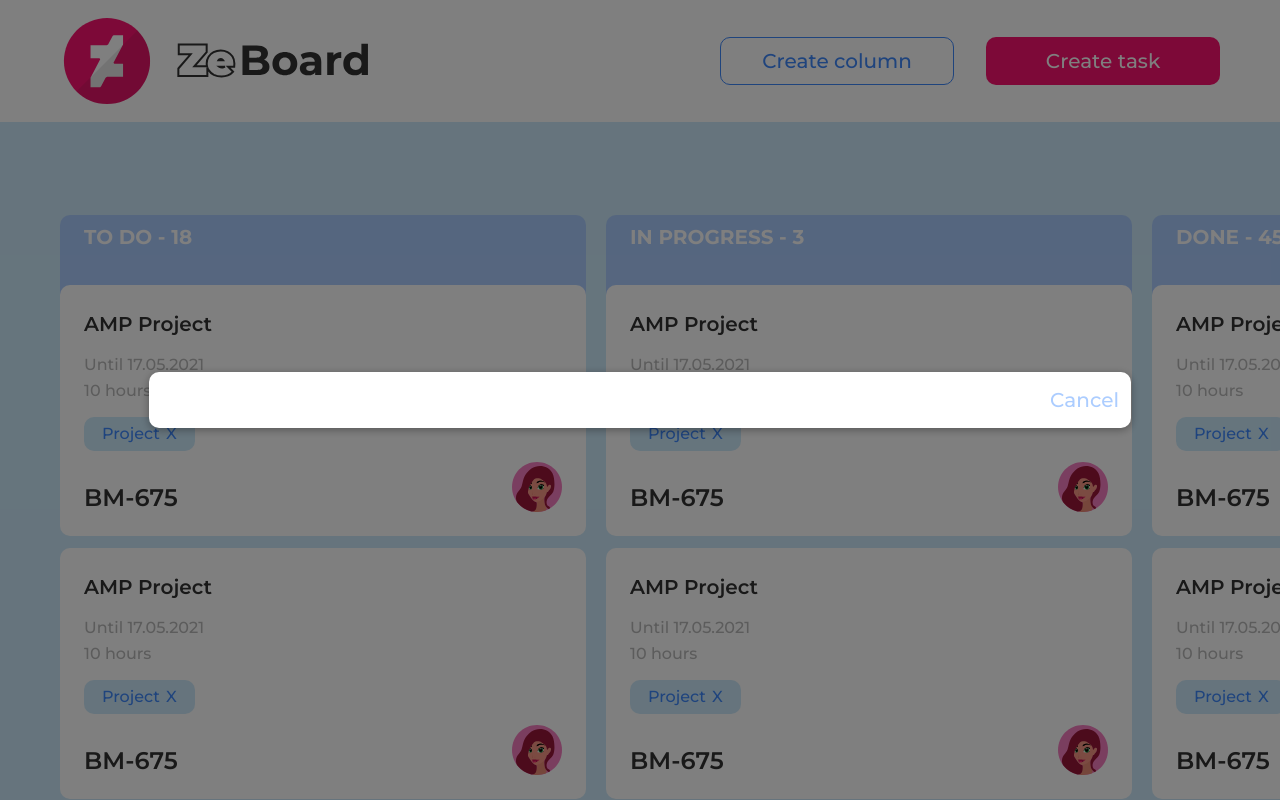
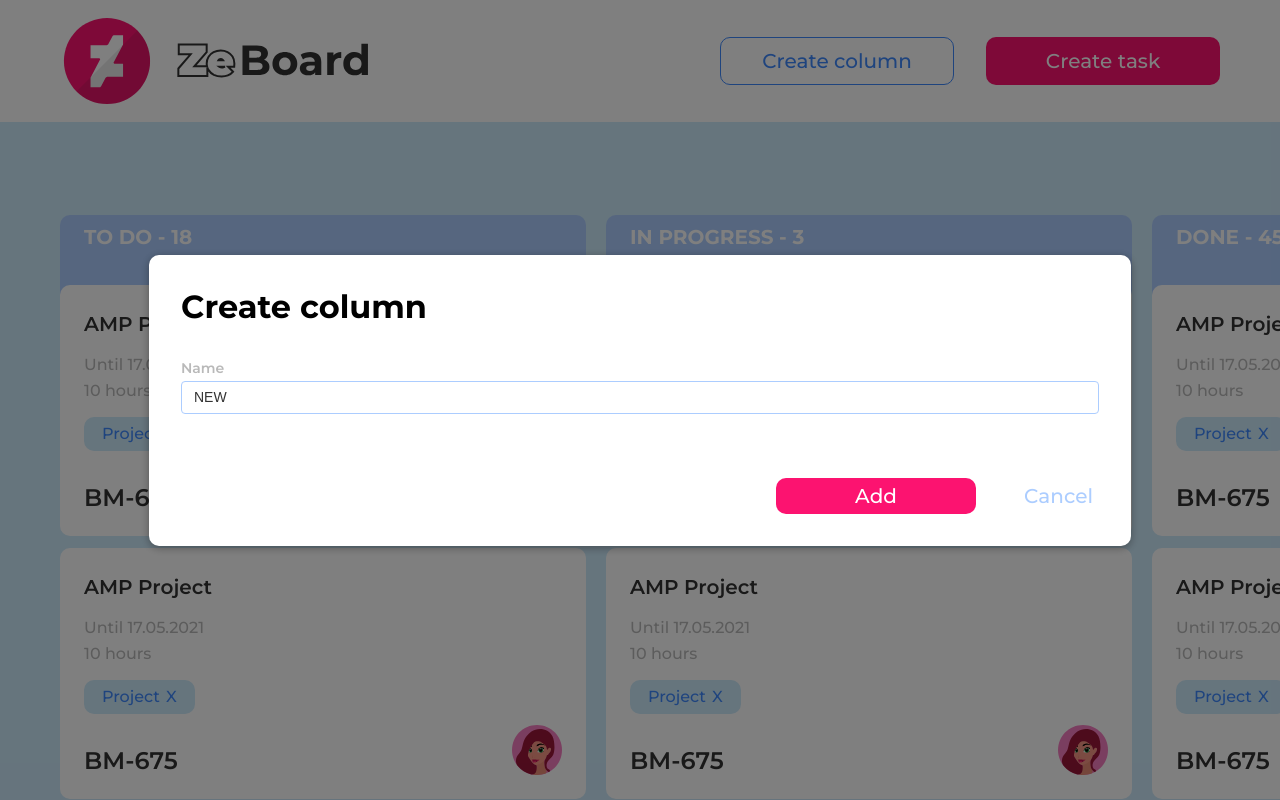
Before and after one commit to Poznalex/my-crm-main, a Vue app: page / in a window 1280 px wide. Both pictures are taken after a click on the button "Create column". Shown: the top 800 px of the page. Built offline with nearby package versions, Linux system fonts and the light colour scheme.

Commit message:
15 create column form (#18)
* 15 create form column create

* PR

* 15 fix after PR

* 15 fixed  after PR2

```diff
--- a/src/assets/styles/main.css
+++ b/src/assets/styles/main.css
@@ -5,3 +5,21 @@ body {
     background: var(--main-color-transp-blue);
     font-family: 'Montserrat', sans-serif;
 }
+
+button {
+    cursor: pointer;
+}
+
+input {
+    width: 100%;
+    box-sizing: border-box;
+    border: 1px solid var(--main-color-grey);
+    border-radius: 4px;
+    padding: 8px 12px;
+}
+
+input::placeholder {
+    font-size: 12px;
+    font-weight: 400;
+    color: var(--main-color-grey);
+}
--- a/src/components/Column/Column.vue
+++ b/src/components/Column/Column.vue
@@ -12,9 +12,7 @@ const showTasks = () => {
 <template>
     <div class="column" :class="{ 'column--open': isOpened }">
         <div class="column__header" @click="showTasks">
-            <div class="column__header-title">
-                {{ title }} - {{ amountTasks }}
-            </div>
+            <div class="column__header-title">{{ title }} - {{ amountTasks }}</div>
             <img
                 class="column__arrow"
                 alt="arrow"
--- a/src/components/Column/CreateColumnForm.vue
+++ b/src/components/Column/CreateColumnForm.vue
@@ -1,5 +1,107 @@
 <script setup></script>
 
-<template></template>
+<template>
+    <div class="create-column">
+        <div class="create-column__title">Create column</div>
+        <form class="create-column__form">
+            <label class="create-column__form-label" for="name">Name</label>
+            <input type="text" id="name" name="name" placeholder="NEW" maxlength="75" />
+        </form>
+        <button type="button" class="create-column__button-add">Add</button>
+        <button
+            type="button"
+            class="create-column__button-cancel"
+            @click="$emit('close')"
+        >
+            Cancel
+        </button>
+    </div>
+</template>
 
-<style scoped></style>
+<style scoped>
+.create-column {
+    display: flex;
+    flex-wrap: wrap;
+    justify-content: center;
+}
+
+.create-column__title {
+    width: 100%;
+    margin-bottom: 18px;
+    font-size: 20px;
+    font-weight: 700;
+}
+
+.create-column__form {
+    margin-bottom: 32px;
+    width: 100%;
+}
+
+.create-column__form-label {
+    font-size: 10px;
+    color: var(--main-color-grey);
+    font-weight: 600;
+}
+
+#name {
+    margin-top: 4px;
+    border: 1px solid var(--main-color-light-blue);
+}
+
+::placeholder {
+    font-weight: 500;
+    color: var(--main-color-black);
+}
+
+.create-column__button-add {
+    width: 100%;
+    background-color: var(--main-color-pink);
+    font-size: 14px;
+    color: var(--main-color-white);
+    text-align: center;
+    border-radius: 6px;
+    margin-bottom: 18px;
+    padding: 6px;
+}
+
+.create-column__button-cancel {
+    color: var(--main-color-light-blue);
+    font-size: 14px;
+}
+
+@media screen and (min-width: 768px) {
+    .create-column {
+        justify-content: flex-end;
+        align-items: center;
+    }
+
+    .create-column__title {
+        margin-bottom: 32px;
+        font-size: 32px;
+    }
+
+    ::placeholder {
+        font-size: 14px;
+    }
+
+    .create-column__button-add {
+        width: 200px;
+        border-radius: 10px;
+        margin-right: 42px;
+        margin-bottom: 0px;
+        font-size: 20px;
+    }
+
+    .create-column__form {
+        margin-bottom: 64px;
+    }
+
+    .create-column__form-label {
+        font-size: 14px;
+    }
+
+    .create-column__button-cancel {
+        font-size: 20px;
+    }
+}
+</style>
--- a/src/components/Header.vue
+++ b/src/components/Header.vue
@@ -12,6 +12,7 @@ import CreateColumnForm from '/src/components/Column/CreateColumnForm.vue';
             />
         </div>
         <button
+            type="button"
             class="header__button btn-column"
             @click="$emit('open-modal', CreateColumnForm)"
         >
--- a/src/components/Modal/Modal.vue
+++ b/src/components/Modal/Modal.vue
@@ -11,8 +11,7 @@ const props = defineProps({
     <Transition name="modal">
         <div class="modal-mask">
             <div v-if="defaultComponent" class="modal-container">
-                <component :is="defaultComponent" />
-                <div class="modal__cancel" @click="$emit('close')">Cancel</div>
+                <component :is="defaultComponent" @close="$emit('close')" />
             </div>
         </div>
     </Transition>
@@ -28,6 +27,7 @@ const props = defineProps({
     height: 100%;
     background-color: rgba(0, 0, 0, 0.5);
     display: flex;
+    justify-content: center;
     transition: opacity 0.3s ease;
 }
 
@@ -50,21 +50,10 @@ const props = defineProps({
     opacity: 0;
 }
 
-.modal__cancel {
-    width: fit-content;
-    float: right;
-    color: var(--main-color-light-blue);
-    font-size: 14px;
-    cursor: pointer;
-}
-
 @media screen and (min-width: 768px) {
     .modal-container {
-        margin: auto;
-    }
-
-    .modal__cancel {
-        font-size: 20px;
+        margin: auto 10px;
+        padding: 32px;
     }
 }
 </style>
```
